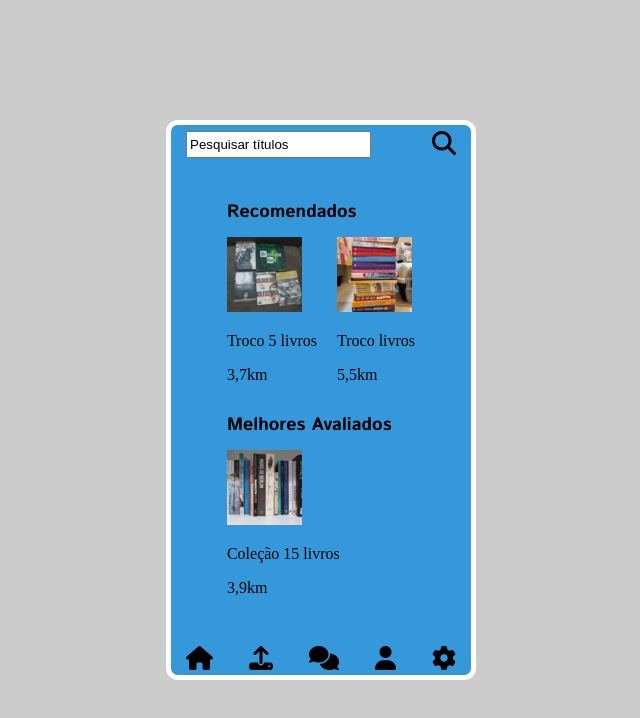
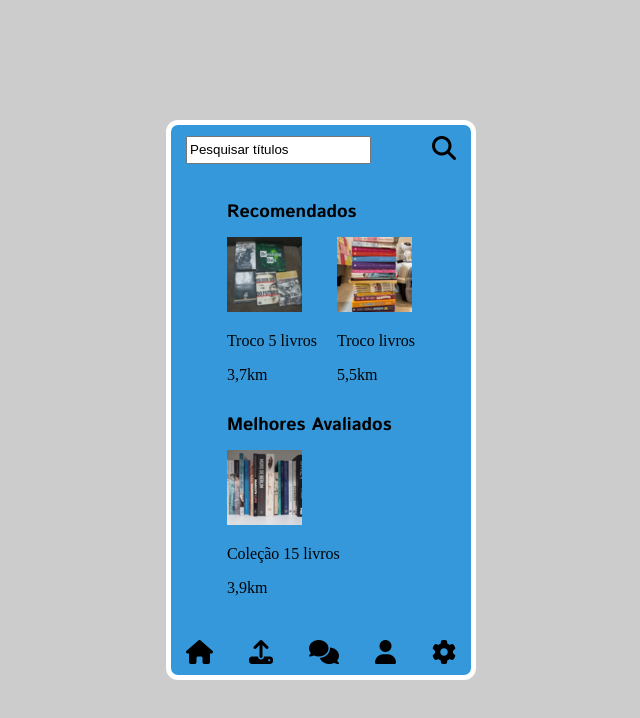
Before and after one commit to Barros313/BookSwap, a plain HTML site: page pages/home.html in a window 1280 px wide. Shown: the whole page, without its empty margins (319-959 px from the left). Drawn offline with Linux system fonts and the light colour scheme; a web font is replaced by a local one.

Commit message:
Adjusted home navbar and header

```diff
--- a/assets/styles/home.css
+++ b/assets/styles/home.css
@@ -11,7 +11,7 @@
     width: 90%;
     height: 5%;
     justify-content: space-between;
-    top: 1%;
+    top: 2%;
 }
 
 .header i {
@@ -50,11 +50,10 @@
     width: 90%;
     display: flex;
     position: absolute;
-    bottom: 1%;
-    height: 10%;
+    bottom: 2%;
+    height: 5%;
     align-items: end;
     justify-content: space-between;
-    padding: 0 20px;
 }
 
 .footer.navbar {
```
